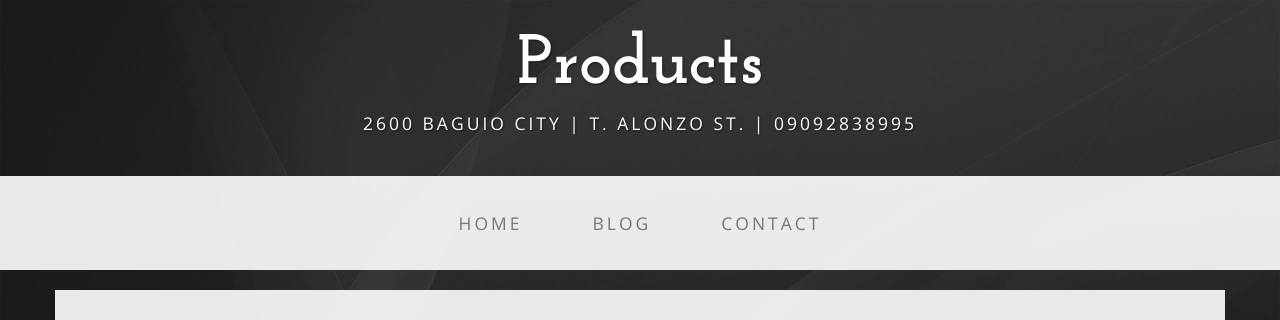
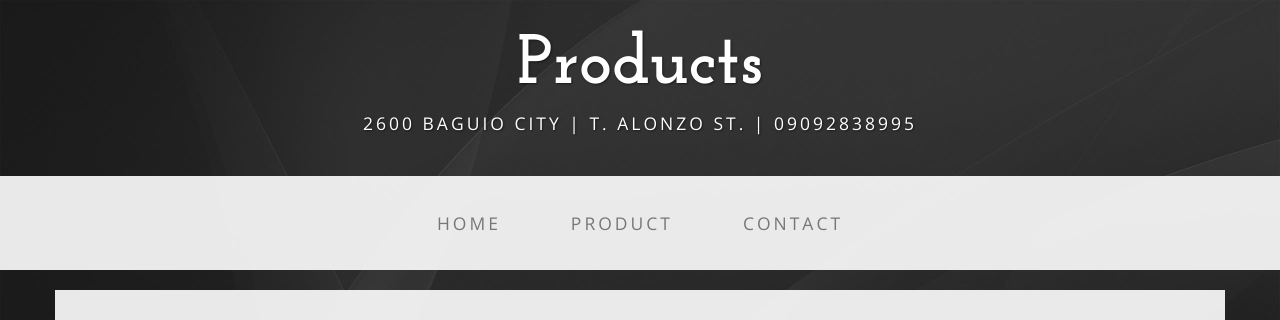
Before and after one commit to specialforceclan/buyandsell, a plain HTML site: page about.html in a window 1280 px wide. Shown: the top 320 px of the page. Drawn offline with nearby package versions, Linux system fonts and the light colour scheme.

Commit message:
Update about.html

```diff
--- a/about.html
+++ b/about.html
@@ -56,7 +56,7 @@
                         <a href="index.html">Home</a>
                     </li>
                     <li>
-                        <a href="about.html">blog</a>
+                        <a href="about.html">Product</a>
                     </li>
                     <li>
                         <a href="contact.html">Contact</a>
```
